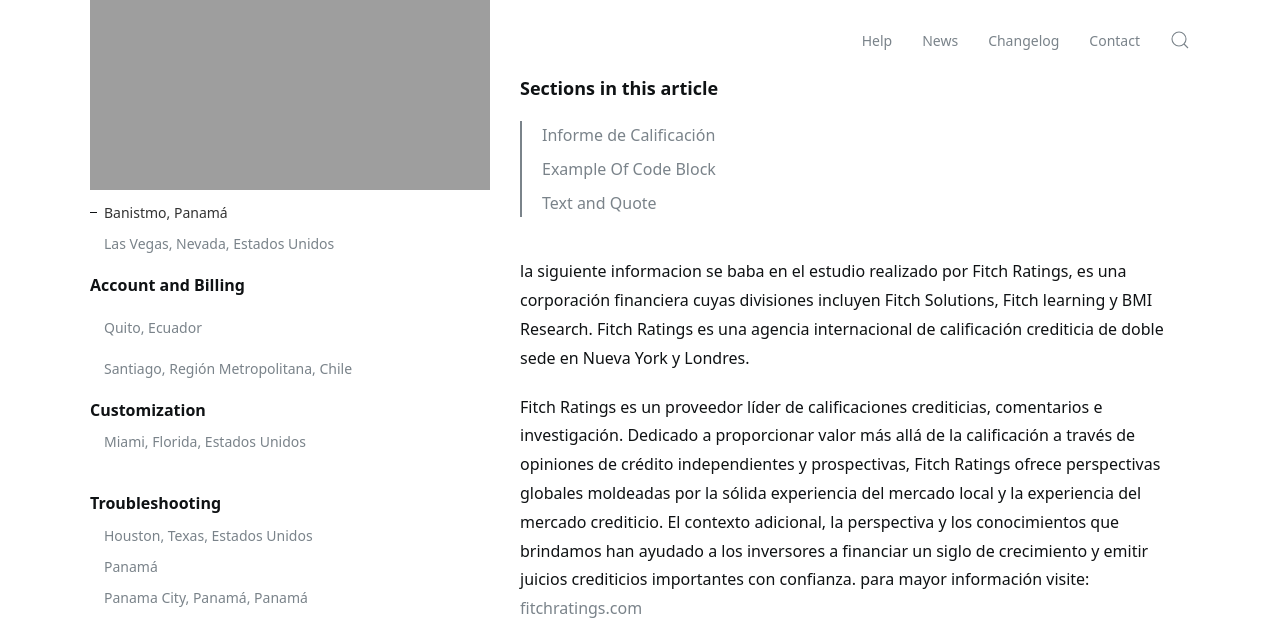
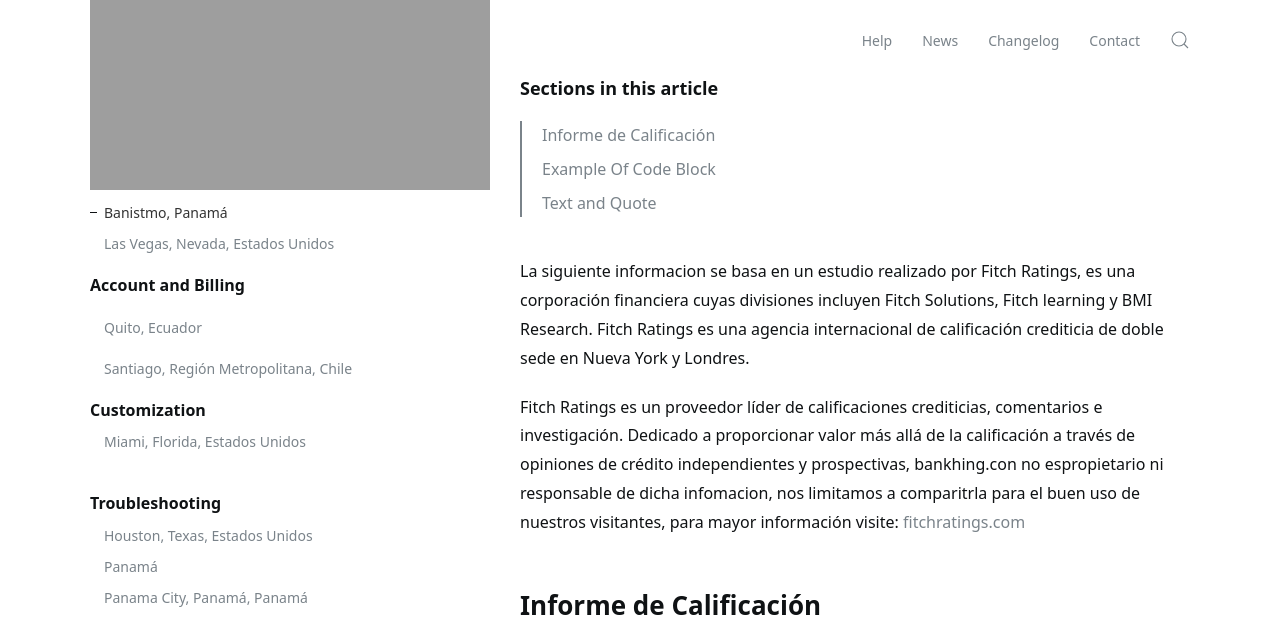
Before and after one commit to jelmii/jelmii.github.io, a Jekyll site: the page built from _docs/installation.md, in a window 1280 px wide and 900 px high, scrolled down 338 px, cut to the strip 0-639 px from the top of the window. Built offline with Jekyll 4.4.1, drawn with Linux system fonts in a browser that asks for light colours; grey boxes are pictures that could not be loaded.

Commit message:
Update installation.md

```diff
--- a/_docs/installation.md
+++ b/_docs/installation.md
@@ -11,9 +11,9 @@ tags: othertag
 * TOC
 {:toc}
 
-la siguiente informacion se baba en el estudio realizado por Fitch Ratings, es una corporación financiera cuyas divisiones incluyen Fitch Solutions, Fitch learning y BMI Research. Fitch Ratings es una agencia internacional de calificación crediticia de doble sede en Nueva York y Londres.
+La siguiente informacion se basa en un estudio realizado por Fitch Ratings, es una corporación financiera cuyas divisiones incluyen Fitch Solutions, Fitch learning y BMI Research. Fitch Ratings es una agencia internacional de calificación crediticia de doble sede en Nueva York y Londres.
 
-Fitch Ratings es un proveedor líder de calificaciones crediticias, comentarios e investigación. Dedicado a proporcionar valor más allá de la calificación a través de opiniones de crédito independientes y prospectivas, Fitch Ratings ofrece perspectivas globales moldeadas por la sólida experiencia del mercado local y la experiencia del mercado crediticio. El contexto adicional, la perspectiva y los conocimientos que brindamos han ayudado a los inversores a financiar un siglo de crecimiento y emitir juicios crediticios importantes con confianza. para mayor información visite: [fitchratings.com](https://www.fitchratings.com)
+Fitch Ratings es un proveedor líder de calificaciones crediticias, comentarios e investigación. Dedicado a proporcionar valor más allá de la calificación a través de opiniones de crédito independientes y prospectivas, bankhing.con no espropietario ni responsable de dicha infomacion, nos limitamos a comparitrla para el buen uso de nuestros visitantes, para mayor información visite: [fitchratings.com](https://www.fitchratings.com)
 
 ## Informe de Calificación
 
```
